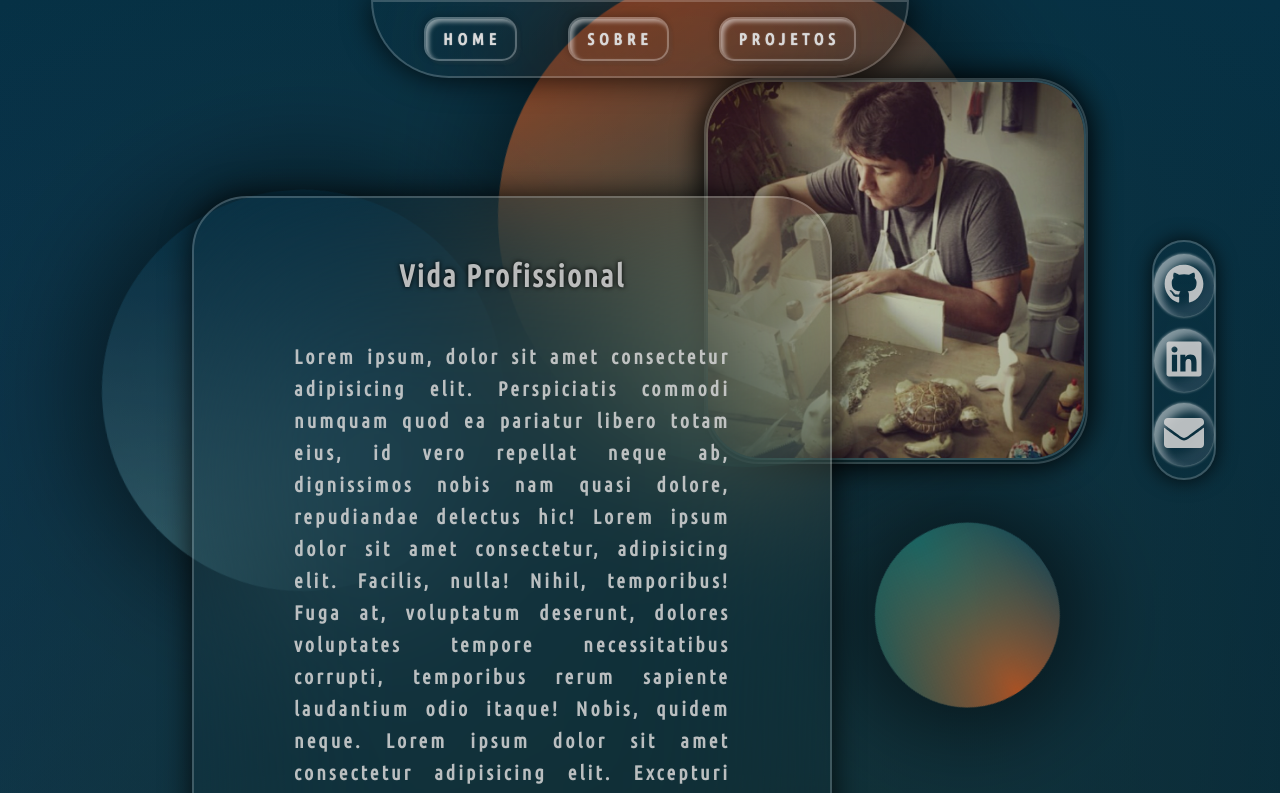
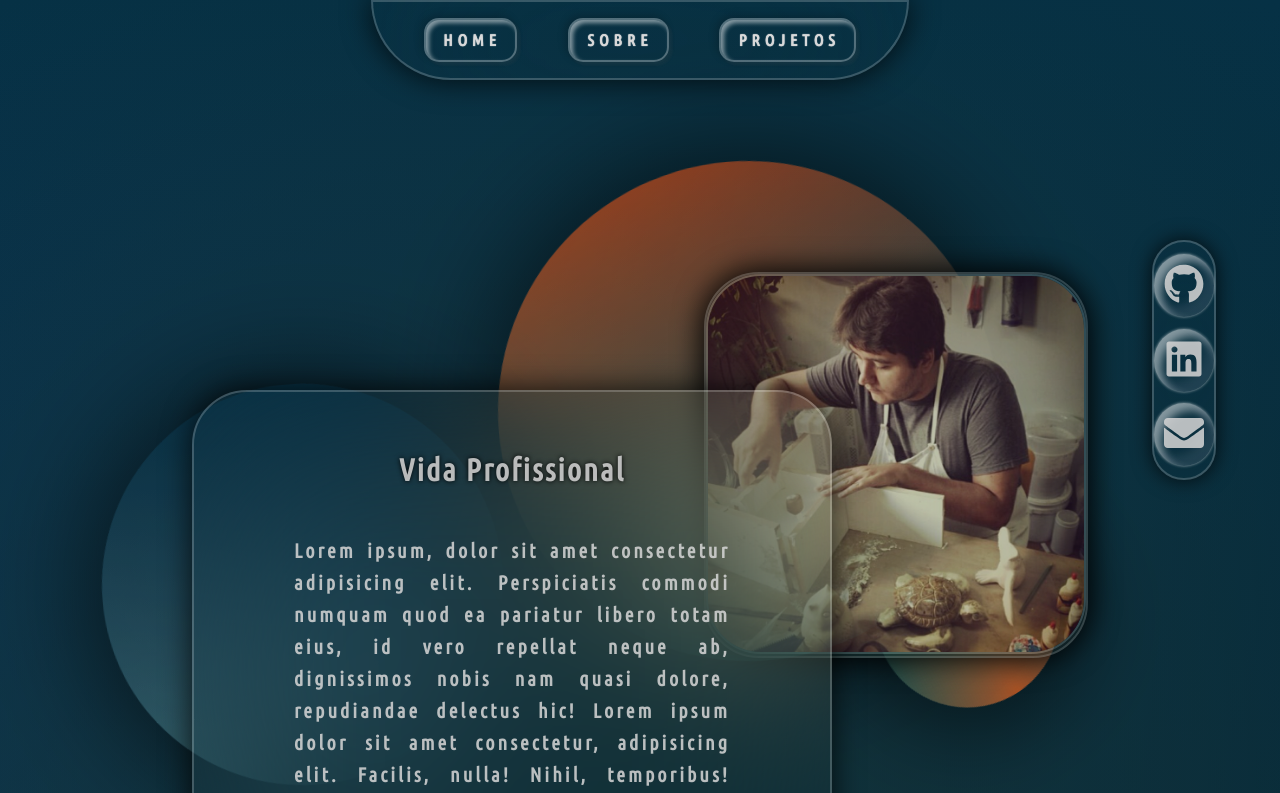
Before and after one commit to brenolg/brenolg.github.io, a React (Create React App) app: page /about in a window 1280 px wide. Shown: the top 793 px of the page. Built offline with nearby package versions, Linux system fonts and the light colour scheme; a web font is replaced by a local one.

Commit message:
style: animation home buttons

```diff
--- a/src/components/Header.jsx
+++ b/src/components/Header.jsx
@@ -14,7 +14,7 @@ export default function Header() {
           navigate('/');
         }}
       >
-        <span>home</span>
+        home
       </button>
 
       <button
@@ -24,7 +24,7 @@ export default function Header() {
           navigate('/about');
         }}
       >
-        <span>sobre</span>
+        sobre
       </button>
 
       <button
@@ -34,7 +34,7 @@ export default function Header() {
           navigate('/projects');
         }}
       >
-        <span>projetos</span>
+        projetos
       </button>
     </header>
   );
--- a/src/components/Header.module.css
+++ b/src/components/Header.module.css
@@ -4,10 +4,10 @@ header {
 	border-bottom-right-radius: 20.5rem;
 	border: 2px solid rgb(255, 255, 255, 0.2);
 	display: flex;
+	font-size: 1.6rem;
 	justify-content: space-evenly;
-	margin-bottom: 17em;
-	margin: auto;
-	padding: 1.5em 0px;
+	margin: 0em auto 12em;
+	padding: 1em 0px;
 	position: sticky;
 	top: 0;
 	transition: all 0.8s ease-in-out;
@@ -32,11 +32,16 @@ header {
 	border-radius: 1.5rem;
 	border: 2px solid rgba(255, 255, 255, 0.3);
 	color: var(--font);
-	padding: 0.7em 0.9em;
+	padding: 0.7em 0.9em 0.7em calc(0.9em + 3px);
 	transform: translate(-0%,0%) scale(1);
   cursor: pointer;
   font-size: 1.6rem;
   transition: all 0.3s linear;
+	font-size: inherit;
+	font-weight: 900;
+	letter-spacing: 5px;
+	text-shadow: 0px 0px 1px rgb(255, 255, 255);
+	text-transform: uppercase;
 		box-shadow:
 		/* active */
 		inset -2px -2px 6px rgba(255, 255, 255, 0),
@@ -87,13 +92,3 @@ header {
 		inset 2px 2px 4px rgba(0, 0, 0, .15),
 		-0px -0px 10px 5px rgba(0, 0, 0, 0.4);
 }
-
-.btn span {
-	font-size: inherit;
-	font-weight: 900;
-	letter-spacing: 5px;
-	padding-left: 3px;
-	text-shadow: 0px 0px 1px rgb(255, 255, 255);
-	text-transform: uppercase;
-  transition: all 0.3s linear;
-}
--- a/src/pages/Home.module.css
+++ b/src/pages/Home.module.css
@@ -1,7 +1,9 @@
 #ballMove {
+  animation: moveBall 105s linear infinite;
   box-shadow: 0px 0px 50px 10px rgb(0, 0, 0, 0.6);
   height:12rem;
   left: 0;
+  offset-path: path(var(--homePath));
   position: absolute;
   top: -7vh;
   width: 12rem;
@@ -11,8 +13,6 @@
   radial-gradient(ellipse at bottom,rgb(0, 64, 89, 0.8), transparent),
   linear-gradient(to left, transparent, rgb(var(--blue))),
   linear-gradient(to right, transparent, rgba(var(--blue),0.8) );
-  animation: moveBall 105s linear infinite;
-  offset-path: path(var(--homePath));
 }
 
 @keyframes moveBall {
@@ -151,22 +151,31 @@
   width: 100%;
 }
 
-.profileBtns button {
-  font-size: 1.6rem;
-  padding: 1em;
-  text-shadow: 0px 0px 5px black
-}
-
 .btn {
+	letter-spacing: 5px;
   background-color: inherit;
   border-radius:1.5rem;
   border: 2px solid rgba(255, 255, 255, 0.2);
   color: var(--font);
+  font-size: 1.6rem;
   font-weight: 900;
   letter-spacing: 3px;
+  padding: 1em 1em 1em calc(1em + 3px);
+  text-shadow: 0px 0px 5px black;
   text-transform: uppercase;
-  transition: all 1s ease;
-	box-shadow: -3px -3px 8px rgba(0, 0, 0, 0.1),
+  transition: all 0.3s linear;
+		box-shadow:
+		/* active */
+		inset -2px -2px 6px rgba(255, 255, 255, 0),
+		inset -2px -2px 4px rgba(255, 255, 255, 0),
+		inset 2px 2px 2px rgba(255, 255, 255, 0),
+		inset 2px 2px 4px rgba(0, 0, 0, 0),
+		inset 2px 2px 4px rgba(0, 0, 0, 0),
+		/* hover */
+		-0px -0px 10px 5px rgba(0, 0, 0, 0),
+		inset 3px 3px 4px rgb(255, 255, 255, 0),
+	  /* default */
+		-3px -3px 8px rgba(0, 0, 0, 0.1),
 		-2px -2px 8px rgba(0, 0, 0, 0.1),
 		3px 3px 2px 1px rgba(90, 90, 90, 0.075),
 		2px 2px 4px rgba(105, 105, 105, 0.1),
@@ -174,24 +183,41 @@
 }
 
 .btn:hover {
-  cursor: pointer;
-  box-shadow: -2px -2px 8px rgba(165, 165, 165, 0.3),
-    -2px -2px 8px rgba(194, 194, 194, 0.4),
-    2px 2px 2px rgba(255, 255, 255, 0.05),
-    2px 2px 4px rgba(0, 0, 0, .1),
-    inset 3px 3px 4px rgb(255, 255, 255, 0.5);
+	cursor: pointer;
+	transition: all 0.8s;
+		box-shadow:
+		/* active */
+		inset -2px -2px 6px rgba(255, 255, 255, 0),
+		inset -2px -2px 4px rgba(255, 255, 255, 0),
+		inset 2px 2px 2px rgba(255, 255, 255, 0),
+		inset 2px 2px 4px rgba(0, 0, 0, 0),
+		inset 2px 2px 4px rgba(0, 0, 0, 0),
+	  /* hover */
+		-0px -0px 12px 5px rgba(0, 0, 0, 0.5),
+		inset 3px 3px 4px rgb(255, 255, 255, 0.5),
+		/* default */
+		-3px -3px 8px rgba(0, 0, 0, 0),
+		-2px -2px 8px rgba(0, 0, 0, 0),
+		3px 3px 2px 1px rgba(90, 90, 90, 0),
+		2px 2px 4px rgba(105, 105, 105, 0),
+		inset 3px 3px 4px rgb(255, 255, 255, 0);
 }
 
 .btn:active {
-  box-shadow: inset -2px -2px 6px rgba(255, 255, 255, .7),
-    inset -2px -2px 4px rgba(255, 255, 255, .5),
-    inset 2px 2px 2px rgba(255, 255, 255, .075),
-    inset 2px 2px 4px rgba(0, 0, 0, .15),
-    inset 2px 2px 4px rgba(0, 0, 0, .15);
+	transform: translate(-2%,-2%) scale(.98);
+	transition: box-shadow 0.3s, transform 0.1s;
+	box-shadow:
+		inset -2px -2px 6px rgba(255, 255, 255, .7),
+		inset -2px -2px 4px rgba(255, 255, 255, .5),
+		inset 2px 2px 2px rgba(255, 255, 255, .075),
+		inset 2px 2px 4px rgba(0, 0, 0, .15),
+		inset 2px 2px 4px rgba(0, 0, 0, .15),
+		-0px -0px 10px 5px rgba(0, 0, 0, 0.4);
 }
 
 .hard_skills {
-  margin: auto;
+  margin-left: auto;
+  margin-right: auto;
   margin-bottom: 5em;
   position: relative;
   width: 70vw;
@@ -237,7 +263,7 @@
   border-radius: 2rem;
   font-size: 2.5rem;
   margin-bottom: 6rem;
-  padding: 0.5em 1em;
+  padding: 0.5em 1em 0.5em calc(1em + 3px);
   text-shadow: 0px 0px 5px black
 }
 
```
